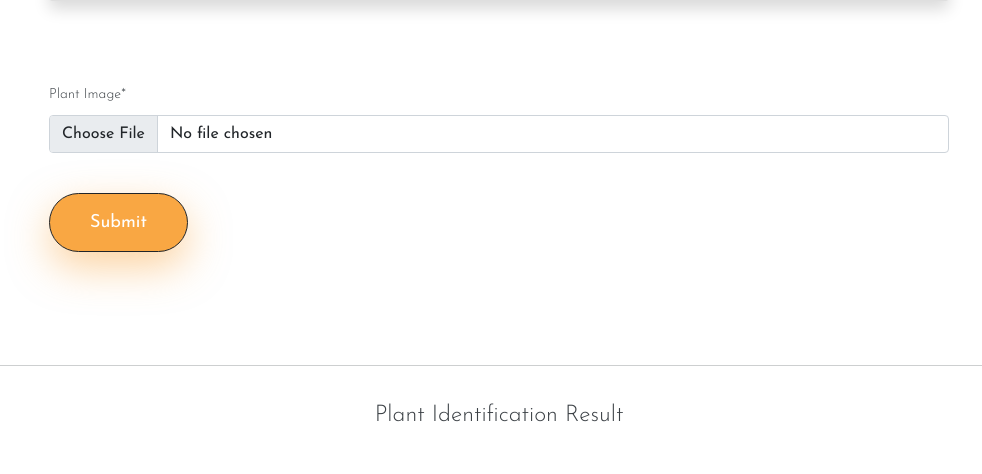
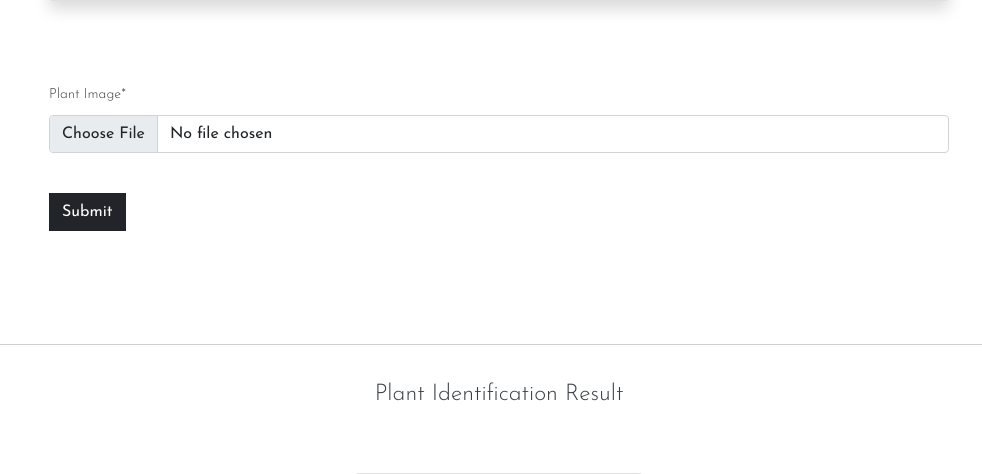
Before and after one commit to christianaguila/deep_learning_web_app, a Django app: page /uploadplant/ in a window 1280 px wide. Shown: the part 845-1319 px from the top of the page, without its empty margins (141-1123 px from the left). Run offline with Django 3.2, Linux system fonts and the light colour scheme; the visitor is signed in with stand-in values (Sample User, id 1); data that the repository does not hold is empty; some libraries are stand-ins or nearby versions; some web fonts are replaced.

```diff
--- a/plantita_site/settings.py
+++ b/plantita_site/settings.py
@@ -70,7 +70,7 @@ INSTALLED_APPS = [
 SECURE_SSL_REDIRECT = True
 SESSION_COOKIE_SECURE = True
 CSRF_COOKIE_SECURE = True
-CSRF_TRUSTED_ORIGINS=['https://plantitaph.com', 'https://www.plantitaph.com','https://plantita.azurewebsites.net']
+CSRF_TRUSTED_ORIGINS=['https://plantitaph.com', 'https://www.plantitaph.com', 'https://plantita.azurewebsites.net']
 
 MIDDLEWARE = [
     'django.middleware.security.SecurityMiddleware',
--- a/users/templates/users/upload.html
+++ b/users/templates/users/upload.html
@@ -55,7 +55,7 @@
                         <form action="{% url 'uploadplant'  %}" method="post" enctype="multipart/form-data">
                             {% csrf_token %}
                             {{predict_form|crispy}}
-                            <button class="btn btn-upload btn-dark my-4" type="submit" name="predconfirm">Submit</button>
+                            <button class="btn btn-dark my-4" type="submit" name="predconfirm">Submit</button>
                         </form>
                     </div>
                 </div>
```
